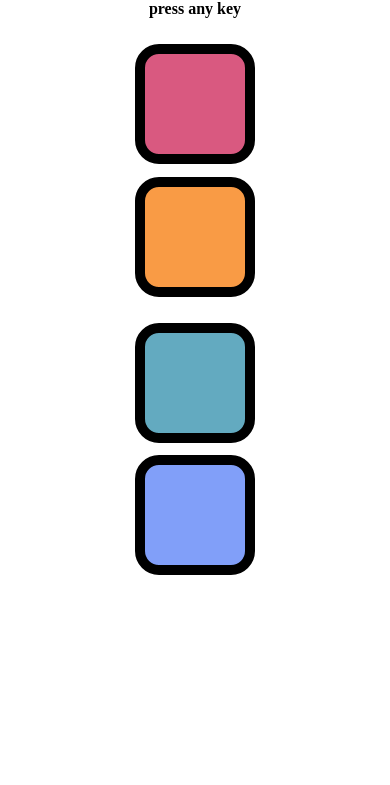
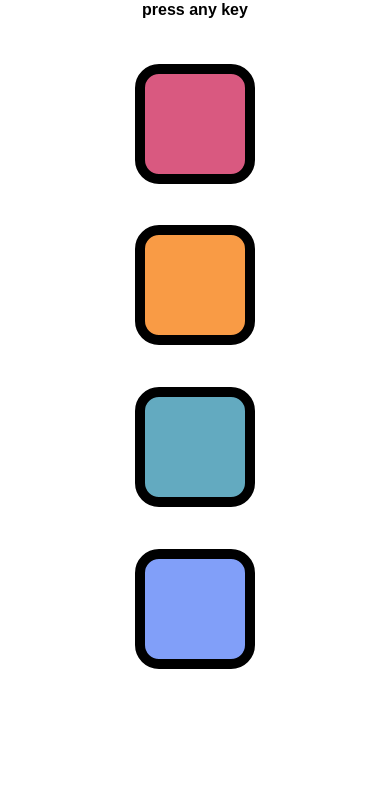
Before and after one commit to mayank4574/simon-says-game, a plain HTML site: page index.html in a window 390 px wide. Shown: the part 59-844 px from the top of the page. Drawn offline with Linux system fonts and the light colour scheme.

Commit message:
Final responsive fix: mobile/tablet layout

```diff
--- a/style.css
+++ b/style.css
@@ -1,47 +1,80 @@
-body{
+body {
     text-align: center;
+    font-family: sans-serif;
+    margin: 0;
+    padding: 0;
+    background-color: white;
 }
-.btn{
+
+h1 {
+    font-size: 2.5rem;
+    margin-top: 1rem;
+}
+
+h2 {
+    font-size: 1.5rem;
+    margin-bottom: 2rem;
+}
+
+.btn {
     height: 200px;
     width: 200px;
     border-radius: 20%;
     border: 10px solid black;
     margin: 1.5rem;
+    cursor: pointer;
+    transition: transform 0.2s ease-in-out;
 }
-.box-container{
+
+.btn:active {
+    transform: scale(0.95);
+}
+
+.red {
+    background-color: #d95980;
+}
+
+.yellow {
+    background-color: #f99b45;
+}
+
+.green {
+    background-color: #63aac0;
+}
+
+.purple {
+    background-color: #819ff9;
+}
+
+.flash {
+    background-color: white !important;
+}
+
+.userflash {
+    background-color: green !important;
+}
+
+/* Layout fix */
+.box-container {
+    display: flex;
+    flex-direction: column;
+    align-items: center;
+    gap: 1rem;
+}
+
+.line-one,
+.line-two {
     display: flex;
     justify-content: center;
-}
-.red{
-    background-color:  #d95980;;
-}
-.yellow{
-    background-color: #f99b45;
-}
-.green{
-    background-color: #63aac0;
-}
-.purple{
-    background-color: #819ff9;
-}
-.flash{
-    background-color: white;
-}
-.userflash{
-    background-color: green;
+    flex-wrap: wrap;
+    gap: 1rem;
 }
 
-/*  Responsive Layout for Tablets and Mobile */
-
+/* Responsive Design */
 @media (max-width: 768px) {
-    .box-container {
-        flex-direction: column;
-        align-items: center;
-    }
-
     .btn {
-        height: 120px;
-        width: 120px;
+        height: 150px;
+        width: 150px;
         margin: 1rem;
     }
 
@@ -68,4 +101,10 @@ body{
     h2 {
         font-size: 1rem;
     }
+
+    .line-one,
+    .line-two {
+        flex-direction: column;
+        gap: 1rem;
+    }
 }
```
